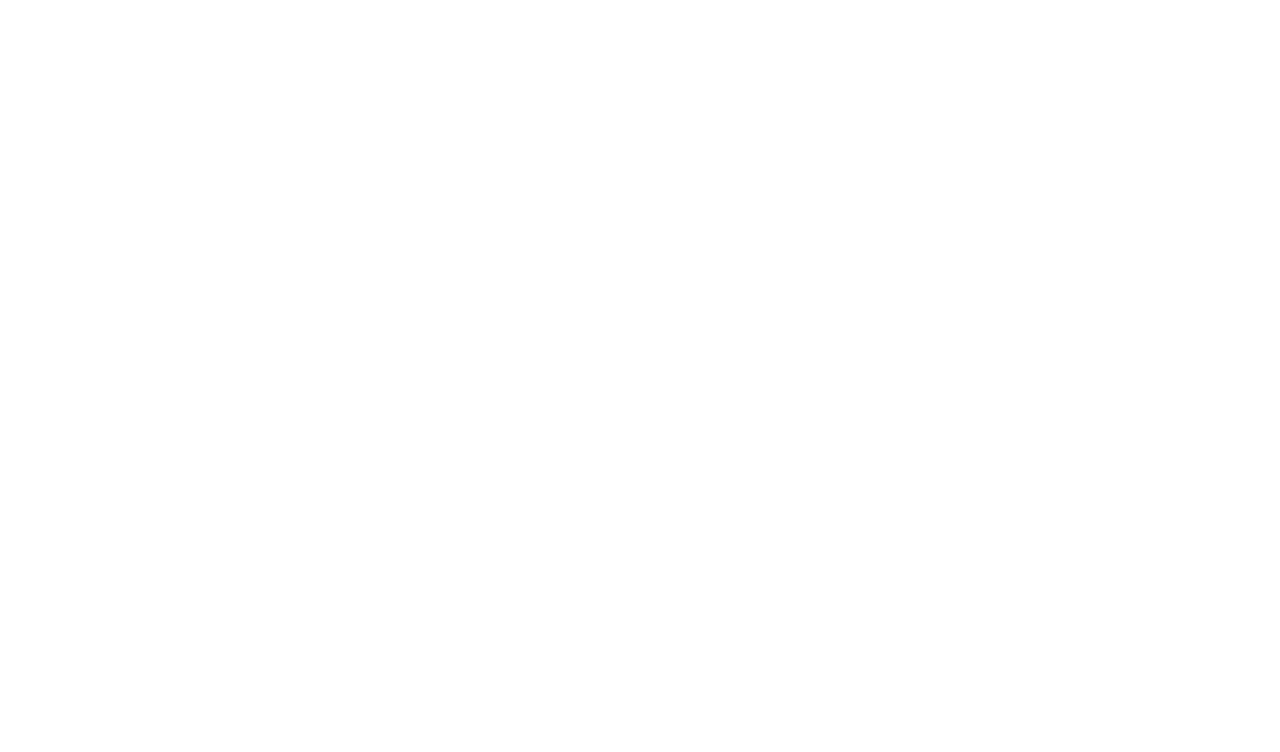
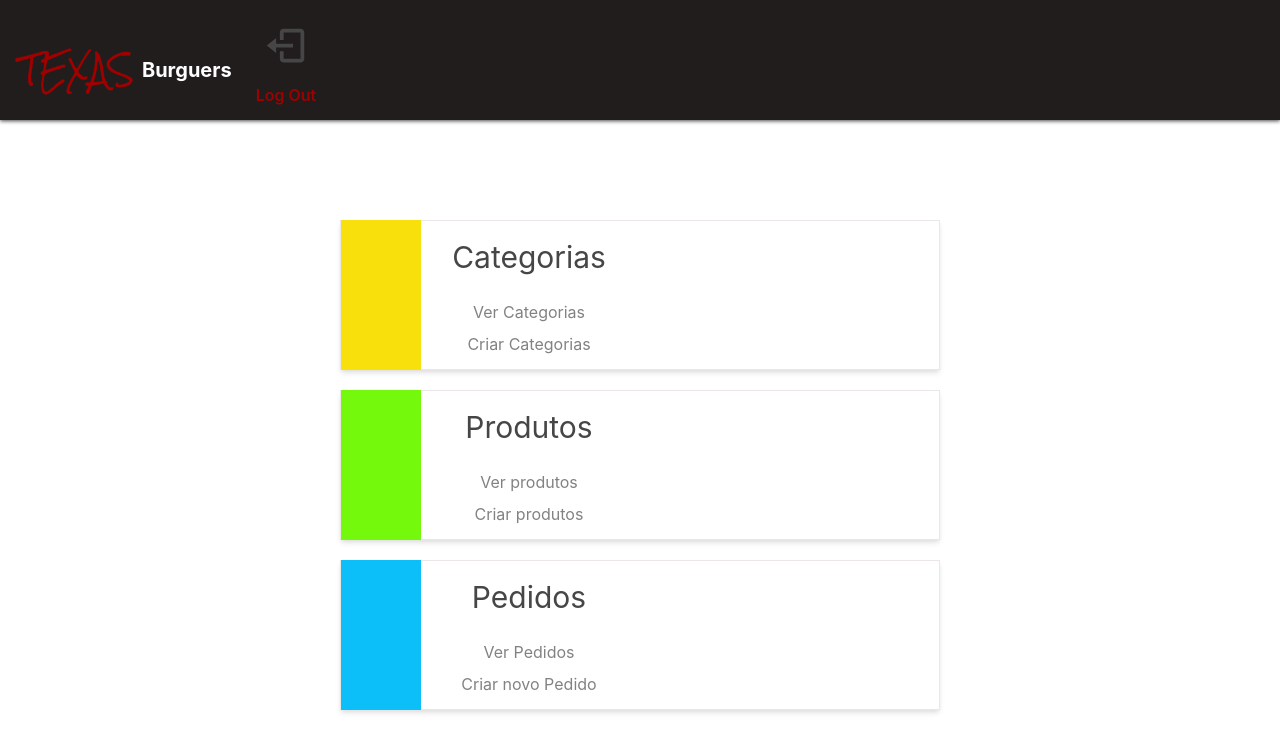
Before and after one commit to zecart22/frontend-my-simple-restaurant, a React (Create React App) app: page /dashboard in a window 1280 px wide. Shown: the top 752 px of the page. Built offline with nearby package versions, Linux system fonts and the light colour scheme.

Commit message:
feat/dashboard page done

```diff
--- /dev/null
+++ b/src/components/Cards/CardCategory/index.tsx
@@ -0,0 +1,31 @@
+import { Box, Flex, HStack, Text, VStack } from "@chakra-ui/react";
+
+export const CardCategory = () => {
+  return (
+    <Flex
+      w={["270px", "380px", "400px", "600px"]}
+      h={"150px"}
+      border={"1px"}
+      borderColor={"theme.gray50"}
+      bg={"theme.white"}
+      boxShadow={"md"}
+      _hover={{
+        transform: "translateY(-2px)",
+        border: "2px",
+        borderColor: "#f0f00c",
+      }}
+      transition="border 0.2s, ease 0s, transform 0.2s"
+    >
+      <HStack>
+        <Box w={"80px"} h={"150px"} bg={"theme.yellow"}></Box>
+        <VStack spacing={5}>
+          <Text fontSize={30}>Categorias</Text>
+          <VStack spacing={2} w={"200px"} textAlign={"center"}>
+            <Text color={"gray.300"}>Ver Categorias</Text>
+            <Text color={"gray.300"}>Criar Categorias</Text>
+          </VStack>
+        </VStack>
+      </HStack>
+    </Flex>
+  );
+};
--- /dev/null
+++ b/src/components/Cards/CardOrders/index.tsx
@@ -0,0 +1,31 @@
+import { Box, Flex, HStack, Text, VStack } from "@chakra-ui/react";
+
+export const CardOrders = () => {
+  return (
+    <Flex
+      w={["270px", "380px", "400px", "600px"]}
+      h={"150px"}
+      border={"1px"}
+      borderColor={"theme.gray50"}
+      bg={"theme.white"}
+      boxShadow={"md"}
+      _hover={{
+        transform: "translateY(-2px)",
+        border: "2px",
+        borderColor: "#74F80C",
+      }}
+      transition="border 0.2s, ease 0s, transform 0.2s"
+    >
+      <HStack>
+        <Box w={"80px"} h={"150px"} bg={"theme.green"}></Box>
+        <VStack spacing={5}>
+          <Text fontSize={30}>Produtos</Text>
+          <VStack spacing={2} w={"200px"} textAlign={"center"}>
+            <Text color={"gray.300"}>Ver produtos</Text>
+            <Text color={"gray.300"}>Criar produtos</Text>
+          </VStack>
+        </VStack>
+      </HStack>
+    </Flex>
+  );
+};
--- /dev/null
+++ b/src/components/Cards/CardProduct/index.tsx
@@ -0,0 +1,31 @@
+import { Box, Flex, HStack, Text, VStack } from "@chakra-ui/react";
+
+export const CardProductSection = () => {
+  return (
+    <Flex
+      w={["270px", "380px", "400px", "600px"]}
+      h={"150px"}
+      border={"1px"}
+      borderColor={"theme.gray50"}
+      bg={"theme.white"}
+      boxShadow={"md"}
+      _hover={{
+        transform: "translateY(-2px)",
+        border: "2px",
+        borderColor: "#0CBFF8",
+      }}
+      transition="border 0.2s, ease 0s, transform 0.2s"
+    >
+      <HStack>
+        <Box w={"80px"} h={"150px"} bg={"theme.blue"}></Box>
+        <VStack spacing={5}>
+          <Text fontSize={30}>Pedidos</Text>
+          <VStack spacing={2} w={"200px"} textAlign={"center"}>
+            <Text color={"gray.300"}>Ver Pedidos</Text>
+            <Text color={"gray.300"}>Criar novo Pedido</Text>
+          </VStack>
+        </VStack>
+      </HStack>
+    </Flex>
+  );
+};
--- a/src/components/Header/index.tsx
+++ b/src/components/Header/index.tsx
@@ -1,7 +1,138 @@
-import { Text, useMediaQuery } from "@chakra-ui/react";
+import {
+  Center,
+  Flex,
+  HStack,
+  VStack,
+  Image,
+  Box,
+  Link,
+  Text,
+  Button,
+  useMediaQuery,
+  keyframes,
+} from "@chakra-ui/react";
+
+import { FaUserCircle } from "react-icons/fa";
+import { CgAddR } from "react-icons/cg";
+/* import { useAuth } from "../../contexts/AuthContext"; */
+import { useHistory, useLocation } from "react-router-dom";
+
+import { BiLogOut } from "react-icons/bi";
 
 export const Header = () => {
+  /* const { signOut } = useAuth(); */
+
+  const AppearFromRight = keyframes`
+  from {opacity: 0;}
+  to {transform: translateX(0px)}
+  `;
+
+  const history = useHistory();
+
+  const handleNavigation = (path: any) => {
+    return history.push(path);
+  };
+
   const [isLargerThan1302] = useMediaQuery("(min-width: 1302px)");
 
-  return <Text>Header</Text>;
+  const location = useLocation();
+  let isHome = true;
+
+  if (location.pathname !== "/") {
+    isHome = false;
+  }
+
+  return (
+    <>
+      <Flex
+        h="120px"
+        flexDirection="row"
+        justifyContent="space-between"
+        px="5"
+        py="1"
+        bg={"theme.grafit"}
+        boxShadow="0px 1px 4px"
+        position="relative"
+        width="100%"
+        zIndex="100"
+      >
+        {isLargerThan1302 ? (
+          <>
+            <Flex>
+              <HStack animation={`${AppearFromRight} 3s`}>
+                <Text
+                  fontSize={40}
+                  fontFamily={"Rock Salt, cursive"}
+                  color={"theme.red"}
+                >
+                  TEXAS
+                </Text>
+
+                <Text fontSize={30} color={"theme.white"} fontWeight={"bold"}>
+                  {"Burguers"}
+                </Text>
+              </HStack>
+            </Flex>
+            <Flex alignItems="flex-end" mb={"10px"}>
+              <HStack spacing="8" mr={5}>
+                <VStack spacing={2}>
+                  <FaUserCircle size={45} />
+
+                  <Text
+                    textDecoration={"none"}
+                    fontWeight={"extrabold"}
+                    textAlign={"left"}
+                    color={"gray"}
+                  >
+                    Olá {"usuário"}
+                  </Text>
+                </VStack>
+
+                <VStack>
+                  <BiLogOut size={50} />
+                  <Button
+                    variant={"ghost"}
+                    color={"theme.red"}
+                    /*  onClick={signOut} */
+                  >
+                    Log Out
+                  </Button>
+                </VStack>
+              </HStack>
+            </Flex>
+          </>
+        ) : (
+          <>
+            <Flex alignItems="flex-end">
+              <HStack>
+                <HStack animation={`${AppearFromRight} 3s`}>
+                  <Text
+                    fontSize={30}
+                    fontFamily={"Rock Salt, cursive"}
+                    color={"theme.red"}
+                  >
+                    TEXAS
+                  </Text>
+
+                  <Text fontSize={20} color={"theme.white"} fontWeight={"bold"}>
+                    {"Burguers"}
+                  </Text>
+                </HStack>{" "}
+                <VStack>
+                  <BiLogOut size={45} />
+                  <Button
+                    variant={"ghost"}
+                    color={"theme.red"}
+                    /* onClick={signOut} */
+                  >
+                    Log Out
+                  </Button>
+                </VStack>
+              </HStack>
+            </Flex>
+          </>
+        )}
+      </Flex>
+    </>
+  );
 };
--- /dev/null
+++ b/src/pages/Dashboard/index.tsx
@@ -0,0 +1,18 @@
+import { Heading, Box, Flex, VStack } from "@chakra-ui/react";
+import { Header } from "../../components/Header";
+import { CardCategory } from "../../components/Cards/CardCategory";
+import { CardOrders } from "../../components/Cards/CardOrders";
+import { CardProductSection } from "../../components/Cards/CardProduct";
+
+export const Dashboard = () => {
+  return (
+    <Box justifyContent={"center"}>
+      <Header />
+      <VStack mt={100} spacing={5}>
+        <CardCategory />
+        <CardOrders />
+        <CardProductSection />
+      </VStack>
+    </Box>
+  );
+};
--- a/src/pages/Singup/index.tsx
+++ b/src/pages/Singup/index.tsx
@@ -31,7 +31,7 @@
     >
       {isLargerThan769 ? (
         <>
-          <HStack spacing={250} mt={10}>
+          <HStack spacing={250}>
             <VStack spacing={10} animation={`${AppearFromRight} 3s`}>
               <Text fontSize={100} fontFamily={"Rock Salt, cursive"}>
                 TEXAS
--- a/src/routes/index.tsx
+++ b/src/routes/index.tsx
@@ -1,12 +1,14 @@
 import { Route, Switch } from "react-router";
 import { Login } from "../pages/Login";
 import { Signup } from "../pages/Singup";
+import { Dashboard } from "../pages/Dashboard";
 
 export const Routes = () => {
   return (
     <Switch>
       <Route exact path="/" component={Login} />
       <Route exact path="/signup" component={Signup} />
+      <Route exact path="/dashboard" component={Dashboard} />
     </Switch>
   );
 };
```
